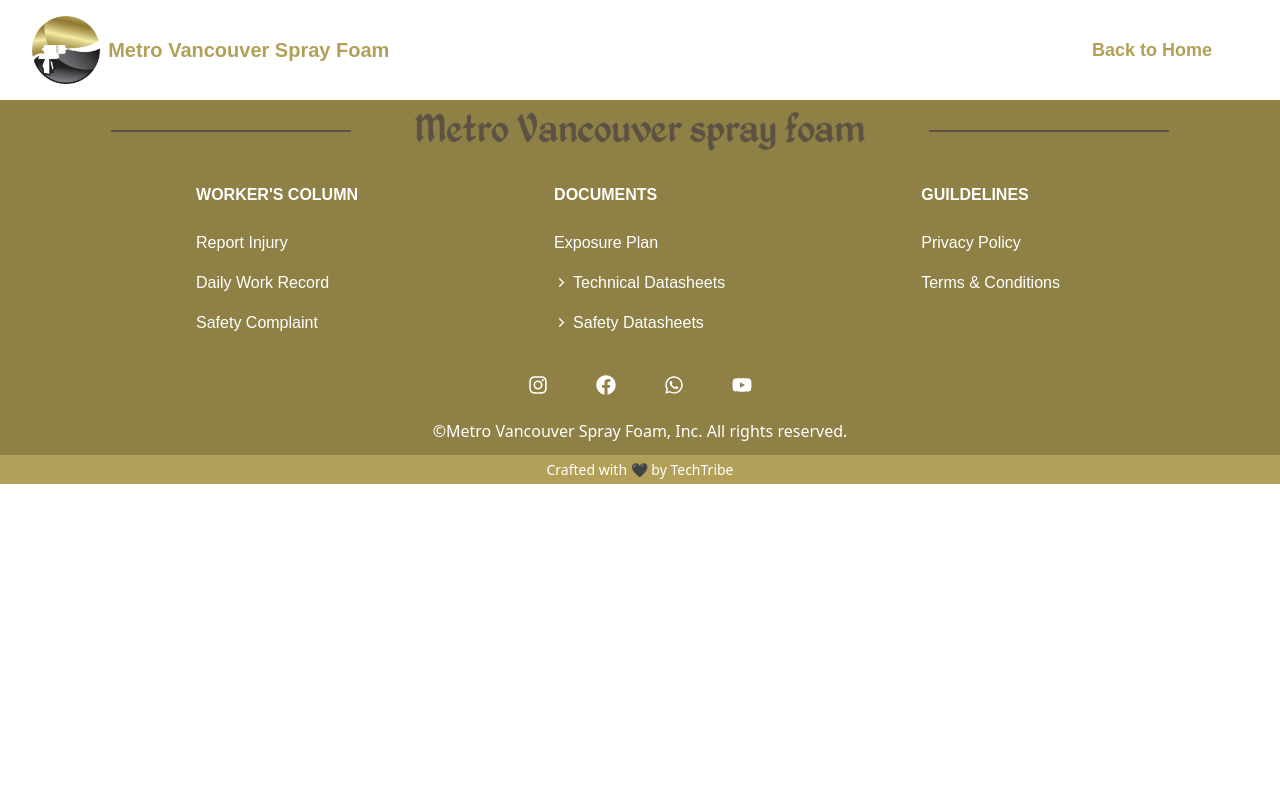
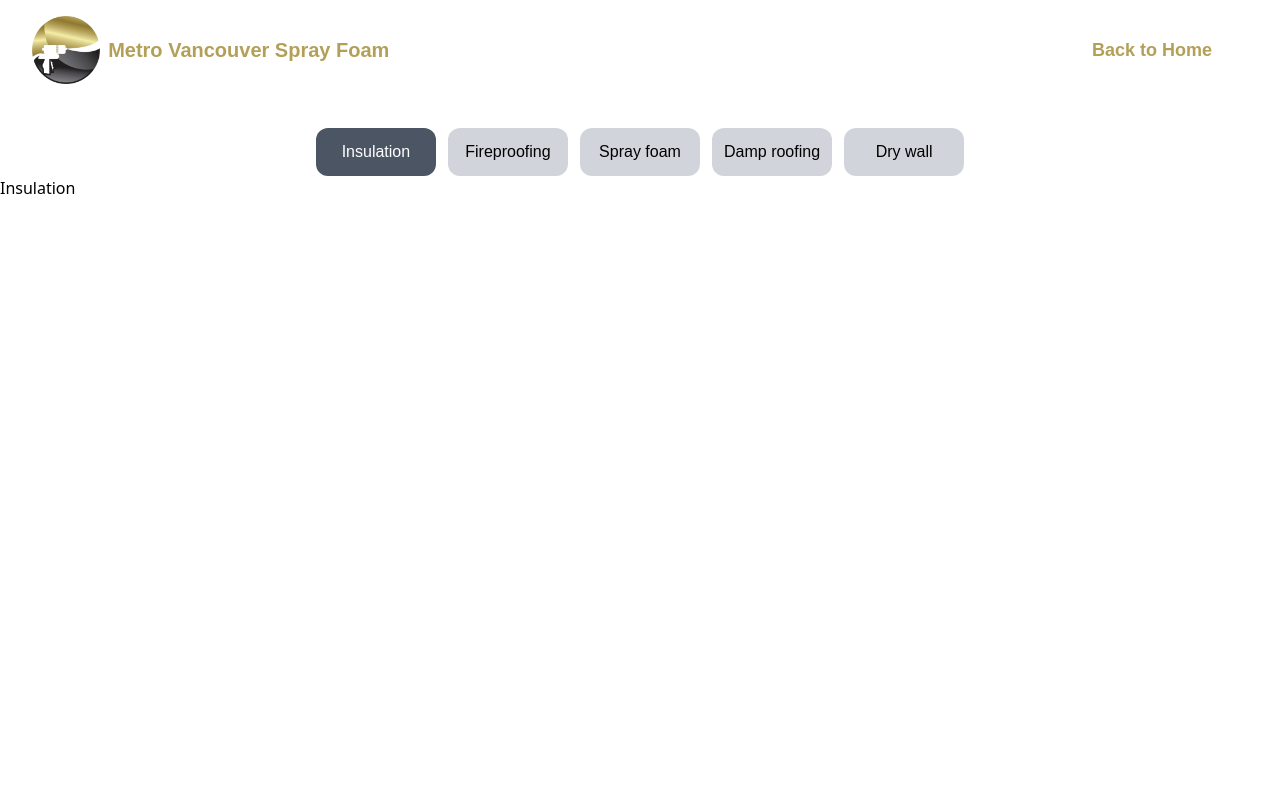
Before and after one commit to tusharjain2802/Metro-Vancouver-Spray-Foam, a React (Vite) app in the folder client/: page /services in a window 1280 px wide. Shown: the top 800 px of the page. Built offline with nearby package versions, Linux system fonts and the light colour scheme.

Commit message:
Services  Page Navigation

```diff
--- a/client/src/Components/Footer/Footer.jsx
+++ b/client/src/Components/Footer/Footer.jsx
@@ -19,7 +19,7 @@
   return (
     <Footer>
 
-      <div className="bg-customGold z-[2] relative text-white  mt-[5rem]">
+      <div className="bg-customGold z-[2] relative text-white bottom-0 ">
         <div className="absolute top-0 left-0 w-full h-full z-[-1] bg-black opacity-20"></div>
 
         <div className='flex flex-col items-center pt-8 h-fit justify-center gap-4 '>
@@ -61,7 +61,7 @@
                   {isOpenTechnicalDataSheet && (
                     <div className='bg-transparent text-xs sm:text-base flex flex-col'>
                       {TechnicalDataSheetLinks.map((link, index) => (
-                        <a href={link.Link} target='_blank' key={index} className='flex'>
+                        <a href={link.Link} target='_blank' key={index} className='flex hover:underline'>
                           <Dot />{link.Name}
                         </a>
                       ))}
@@ -88,7 +88,7 @@
                   {isOpenSafetyDataSheet && (
                     <div className='bg-transparent text-xs sm:text-base flex flex-col duration-300 '>
                       {SafetyDataSheetLinks.map((link, index) => (
-                        <a href={link.Link} target='_blank' key={index} className='flex duration-300'>
+                        <a href={link.Link} target='_blank' key={index} className='flex duration-300 hover:underline'>
                           <Dot />{link.Name}
                         </a>
                       ))}
--- a/client/src/Components/MainPageComponents/Services.jsx
+++ b/client/src/Components/MainPageComponents/Services.jsx
@@ -1,9 +1,99 @@
 import React from 'react'
+import { useState } from 'react'
+import { ChevronRight, ChevronDown, Dot } from 'lucide-react';
+import Insulation from '../services/Insulation'
+import FireProofing from '../services/FireProofing'
+import SprayFoam from '../services/SprayFoam'
+import DampRoofing from '../services/DampRoofing'
+import DryWall from '../services/DryWall'
 
 const Services = () => {
+  const ServicesTabs = ['Insulation', 'Fireproofing', 'Spray foam', 'Damp roofing', 'Dry wall']
+  const [CurrentIndex, setCurrentIndex] = useState(0);
+  const [DropdownOpen, DropdownClosed] = useState(false)
+  const [currentService, setCurrentService] = useState(ServicesTabs[0])
+  const HandleClickDropdown = () => {
+    DropdownClosed(!DropdownOpen)
+  }
+  const HandleClick = (index) => {
+    setCurrentIndex(index)
+    DropdownClosed(false)
+    setCurrentService(ServicesTabs[index])
+  }
+
+  const CustomService = (index) => {
+
+    switch (index) {
+      case 0:
+        return <Insulation />
+      case 1:
+        return <FireProofing />
+      case 2:
+        return <SprayFoam />
+      case 3:
+        return <DampRoofing />
+      case 4:
+        return <DryWall />
+    }
+  }
   return (
-    <div>
+    <div className="h-screen mt-32">
 
+      <div>
+        <div className='sm:flex justify-center items-center hidden'>
+          <div className='grid grid-cols-5 gap-3 items-center'>
+            {ServicesTabs.map((service, index) => (
+              <span className={`bg-gray-300 p-3 h-auto text-center lg:text-base sm:text-sm text-sm text-black rounded-xl font-anton col-span-1 cursor-pointer hover:bg-gray-600 hover:text-white duration-300 ${CurrentIndex === index ? 'bg-gray-600 text-white' : ''}`} key={index}
+                onClick={() => {
+                  HandleClick(index)
+                }}>
+                {service}
+              </span>
+            ))}
+          </div>
+        </div>
+
+
+        <div className='flex justify-center sm:hidden sticky z-50'>
+          <div className='flex flex-col justify-center  items-center mx-10'>
+
+            <button className='gap-1 flex items-center w-48 bg-gray-300 p-3 h-auto text-center lg:text-base sm:text-sm text-sm text-black rounded-xl font-anton' onClick={HandleClickDropdown}>
+
+              Services ({currentService})
+              {
+                !DropdownOpen ? (
+                  <ChevronRight size={15} />
+                ) : (
+                  <ChevronDown size={15} />
+                )
+              }
+
+            </button>
+
+            <div className='flex flex-col m-2'>
+              {DropdownOpen && (
+                <div className='bg-transparent text-xs sm:text-base flex flex-col gap-2'>
+                  {ServicesTabs.map((service, index) => (
+                    <span className={`bg-gray-300 p-3 w-48 h-auto text-center lg:text-base sm:text-sm text-sm text-black rounded-xl font-anton col-span-1 cursor-pointer hover:bg-gray-600 hover:text-white duration-300 ${CurrentIndex === index ? 'bg-gray-600 text-white' : ''}`} key={index}
+                      onClick={() => {
+                        HandleClick(index)
+                      }}>
+                      {service}
+                    </span>
+                  ))}
+                </div>
+              )}
+
+
+            </div>
+          </div>
+        </div>
+      </div>
+
+
+      <div className='sticky z-40'>
+        {CustomService(CurrentIndex)}
+      </div>
     </div>
   )
 }
--- /dev/null
+++ b/client/src/Components/services/DampRoofing.jsx
@@ -0,0 +1,11 @@
+import React from 'react'
+
+const DampRoofing = () => {
+  return (
+    <div>
+      damp proofing
+    </div>
+  )
+}
+
+export default DampRoofing
--- /dev/null
+++ b/client/src/Components/services/DryWall.jsx
@@ -0,0 +1,11 @@
+import React from 'react'
+
+const DryWall = () => {
+  return (
+    <div>
+      Dry Wall
+    </div>
+  )
+}
+
+export default DryWall
--- /dev/null
+++ b/client/src/Components/services/FireProofing.jsx
@@ -0,0 +1,11 @@
+import React from 'react'
+
+const FireProofing = () => {
+  return (
+    <div>
+      FireProofing
+    </div>
+  )
+}
+
+export default FireProofing
--- /dev/null
+++ b/client/src/Components/services/Insulation.jsx
@@ -0,0 +1,12 @@
+import React from 'react'
+
+const Insulation = () => {
+  return (
+    <div>
+      Insulation
+
+    </div>
+  )
+}
+
+export default Insulation
--- /dev/null
+++ b/client/src/Components/services/SprayFoam.jsx
@@ -0,0 +1,11 @@
+import React from 'react'
+
+const SprayFoam = () => {
+  return (
+    <div>
+      Spray Foam
+    </div>
+  )
+}
+
+export default SprayFoam
```
